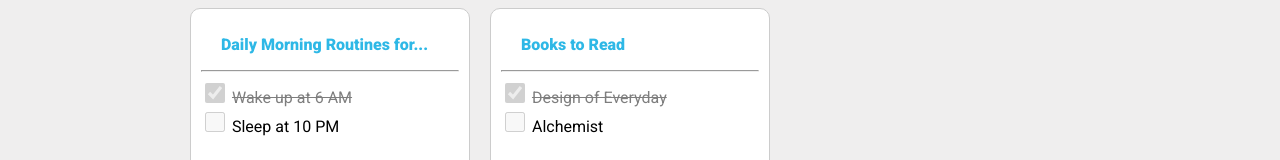
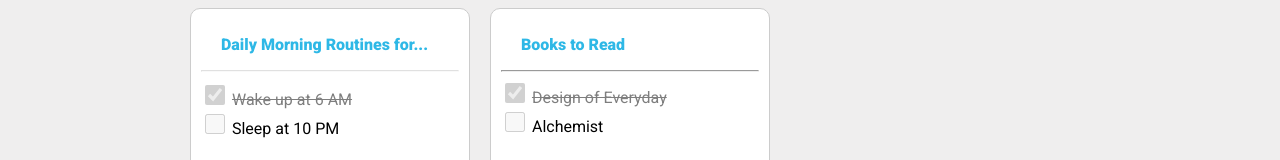
Before and after one commit to Dipaknikalje/Mobile-Todo-app, a plain HTML site: page index.html in a window 1280 px wide. Shown: the part 403-563 px from the top of the page. Drawn offline with Linux system fonts and the light colour scheme; a web font is replaced by a local one.

Commit message:
Update index.html

```diff
--- a/index.html
+++ b/index.html
@@ -83,7 +83,7 @@
           <form class="card">
             <a href="./routines.html">
               <p class="text1">Daily Morning Routines for...</p>
-              <hr />
+              <hr class="horizantal-line" />
               <input
                 type="checkbox"
                 value="Visit church"
```
